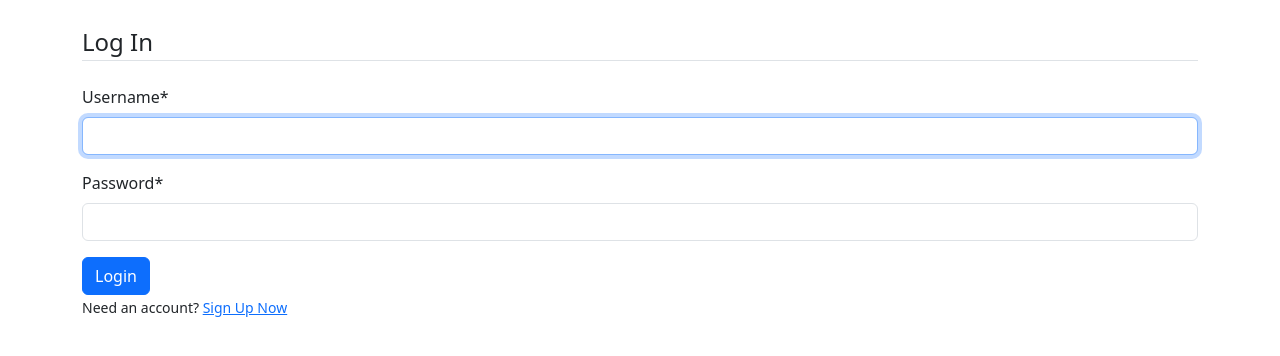
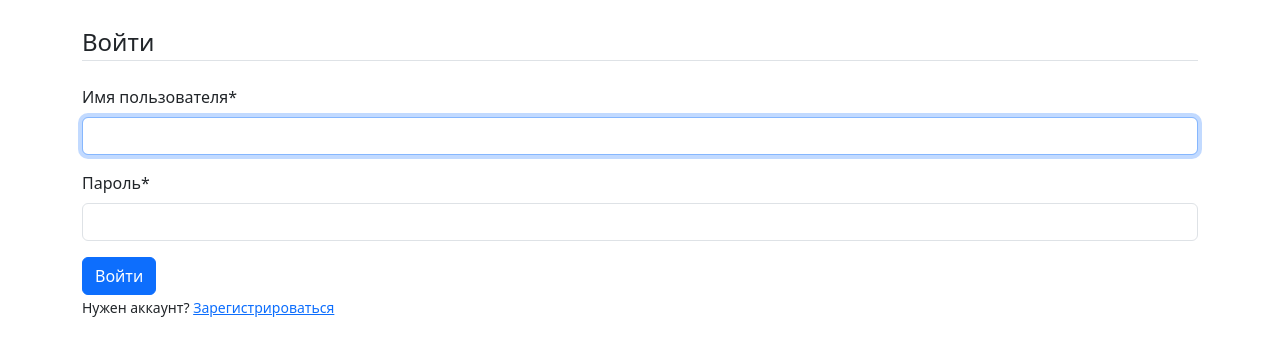
Before and after one commit to ochpochmak14/Tuning-Online-Shop-, a Django app: page /users/login/ in a window 1280 px wide. Shown: the part 56-412 px from the top of the page. Run offline with Django 5.2, Linux system fonts and the light colour scheme; some libraries are stand-ins or nearby versions.

Commit message:
russian lang translate

```diff
--- a/tuning_shop/tuning_shop/settings.py
+++ b/tuning_shop/tuning_shop/settings.py
@@ -115,7 +115,7 @@ AUTH_PASSWORD_VALIDATORS = [
 # Internationalization
 # https://docs.djangoproject.com/en/5.2/topics/i18n/
 
-LANGUAGE_CODE = 'en-us'
+LANGUAGE_CODE = 'ru'
 
 TIME_ZONE = 'UTC'
 
--- a/tuning_shop/users/templates/users/login.html
+++ b/tuning_shop/users/templates/users/login.html
@@ -7,15 +7,15 @@
     <form method="POST">
         {% csrf_token %}
         <fieldset class="form-group">
-            <legend class="border-bottom mb-4">Log In</legend>
+            <legend class="border-bottom mb-4">Войти</legend>
             {{ form|crispy }}
         </fieldset>
         <div class="form-group">
-            <button class="btn btn-primary" type="submit">Login</button>
+            <button class="btn btn-primary" type="submit">Войти</button>
         </div>
     </form>
     <div>
-        <small>Need an account? <a href="{% url 'register' %}">Sign Up Now</a></small>
+        <small>Нужен аккаунт? <a href="{% url 'register' %}">Зарегистрироваться</a></small>
     </div>
 </div>
 {% endblock content %}
```
